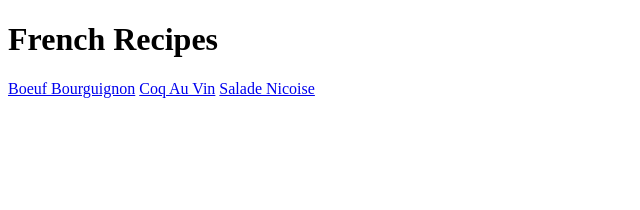
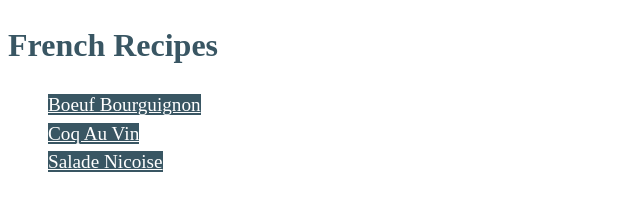
Before and after one commit to Ifennawin/Recipe-website, a plain HTML site: page index.html in a window 1280 px wide. Shown: the whole page, without its empty margins (0-640 px from the left). Drawn offline with Linux system fonts and the light colour scheme.

Commit message:
Added styles to all the pages updated Recipe list in home page

```diff
--- a/index.html
+++ b/index.html
@@ -2,12 +2,15 @@
 <html lang="en">
     <head>
         <meta charset="UTF-8">
+		<link rel="stylesheet" href="styles.css">
         <title>French Recipes Website</title>
     </head>
     <body>
         <h1>French Recipes</h1>
-        <a href="recipes/boeufbourguignon.html">Boeuf Bourguignon</a>
-		<a href="recipes/coqauvin.html">Coq Au Vin</a>
-		<a href="recipes/saladenicoise.html">Salade Nicoise</a>
+		<ul>
+        <li class="no-bullet"><a href="recipes/boeufbourguignon.html">Boeuf Bourguignon</a></li>
+		<li class="no-bullet"><a href="recipes/coqauvin.html">Coq Au Vin</a></li>
+		<li class="no-bullet"><a href="recipes/saladenicoise.html">Salade Nicoise</a></li>
+		</ul>
     </body>
 </html>
--- /dev/null
+++ b/styles.css
@@ -0,0 +1,33 @@
+* {
+	font-family: 'Times New Roman' , Helvetica, serif;
+	line-height: 1.5;
+}
+
+ul a{
+	color: white;
+	font-size: 120%;
+	background-color: rgb(57, 86, 99);
+	text-align: center;
+}
+
+.no-bullet{
+	list-style: none;
+}
+
+li{
+	list-style: circle;
+}
+
+h1{
+	color: rgb(57, 86, 99);
+}
+
+h2{
+	font-family:Verdana, Geneva, Tahoma, sans-serif
+}
+
+img{
+	border: 3px solid rgb(76, 154, 173);
+	height: auto;
+	width: 60%;
+}
```
Also changed, not shown: recipes/boeufbourguignon.html (+1 -0 lines), recipes/coqauvin.html (+1 -0 lines), recipes/saladenicoise.html (+1 -0 lines).
